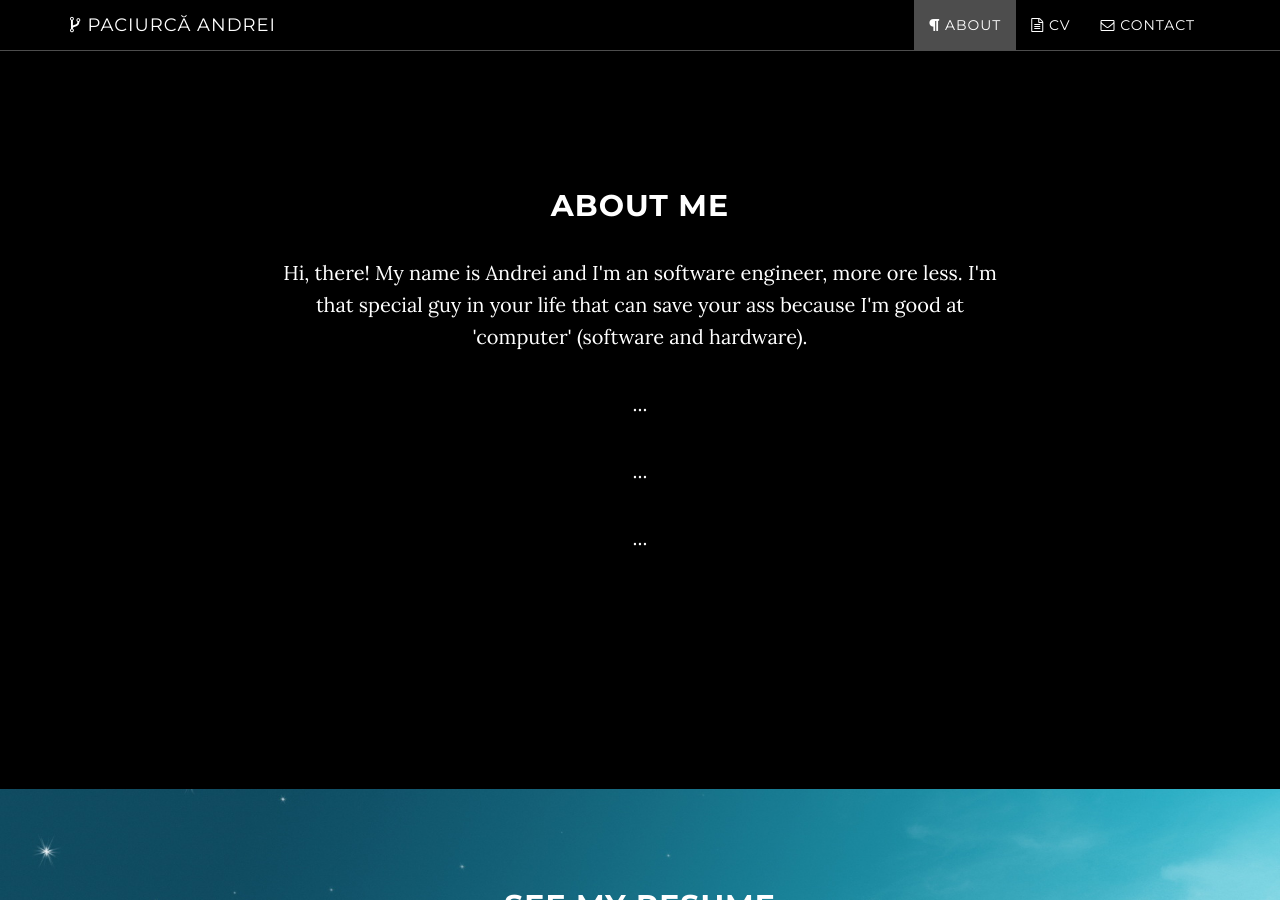
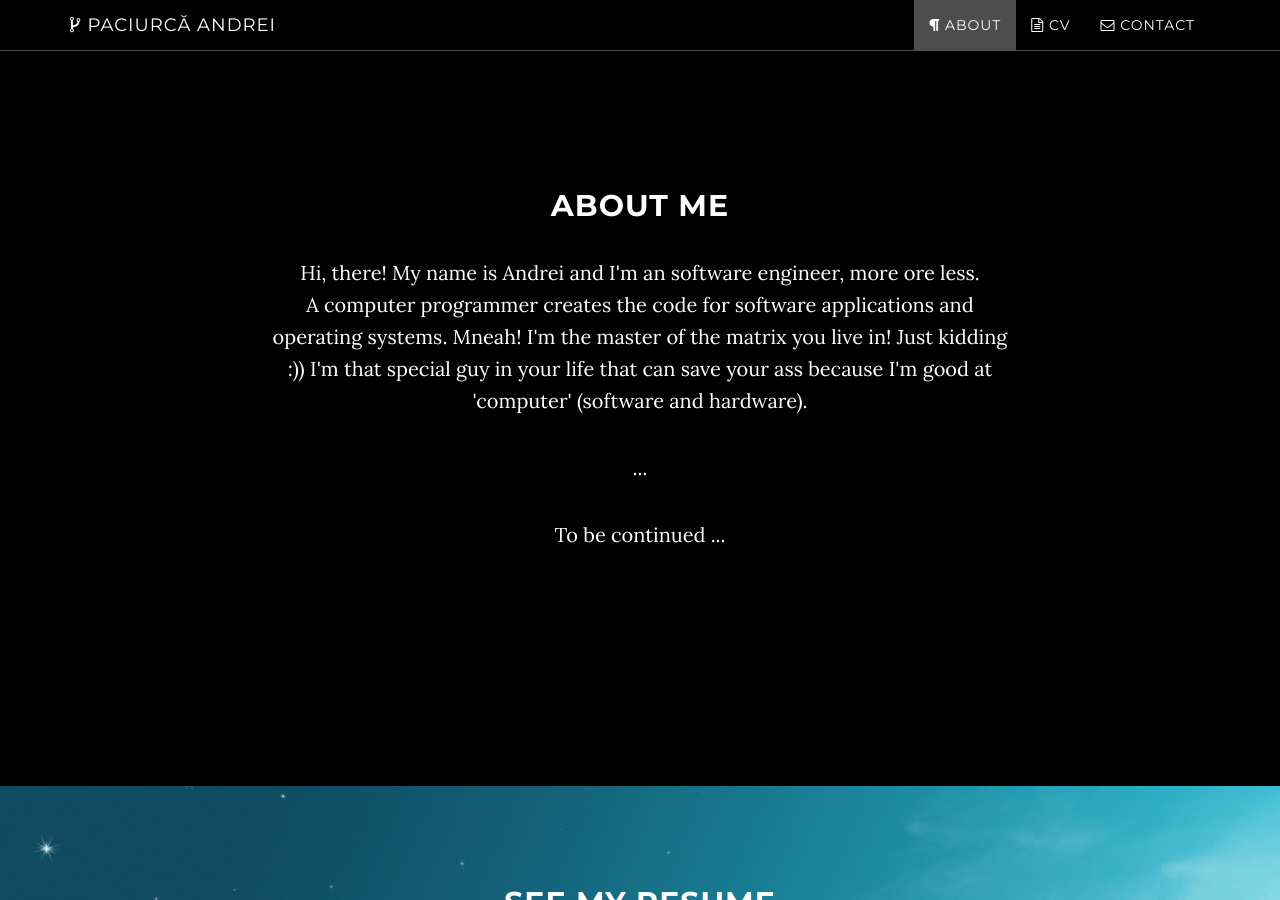
Before and after one commit to andreipaciurca/andreipaciurca.github.io, a Jekyll site: the page built from index.html, in a window 1280 px wide and 900 px high, scrolled down 911 px. Built offline with Jekyll 4.4.1, drawn with Linux system fonts in a browser that asks for light colours.

Commit message:
Update about.html

```diff
--- a/_includes/about.html
+++ b/_includes/about.html
@@ -3,10 +3,12 @@
         <div class="row">
             <div class="col-lg-8 col-lg-offset-2">
                 <h2>About me</h2>
-                <p>Hi, there! My name is Andrei and I'm an software engineer, more ore less. I'm that special guy in your life that can save your ass because I'm good at 'computer' (software and hardware).</p>
+                <p>Hi, there! My name is Andrei and I'm an software engineer, more ore less. <br>
+                    A computer programmer creates the code for software applications and operating systems. Mneah!
+                    I'm the master of the matrix you live in! Just kidding :))
+                    I'm that special guy in your life that can save your ass because I'm good at 'computer' (software and hardware).</p>
                 <p>...</p>
-                <p>...</p>
-                <p>...</p>
+                <p>To be continued ...</p>
             </div>
         </div>
     </section>
```
